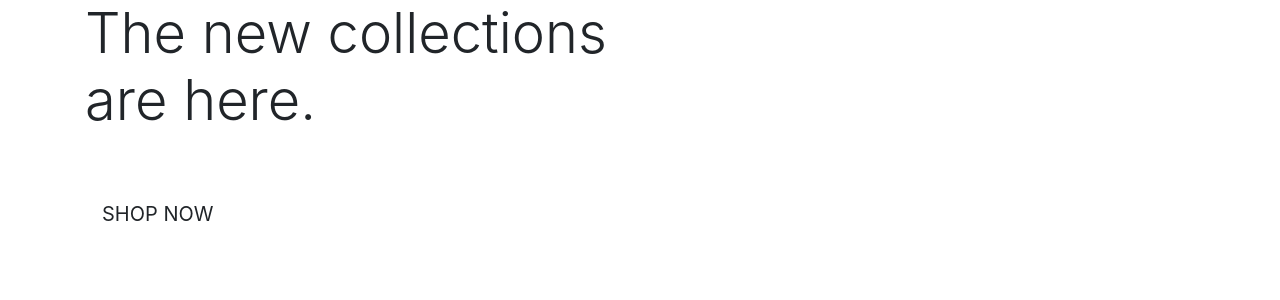
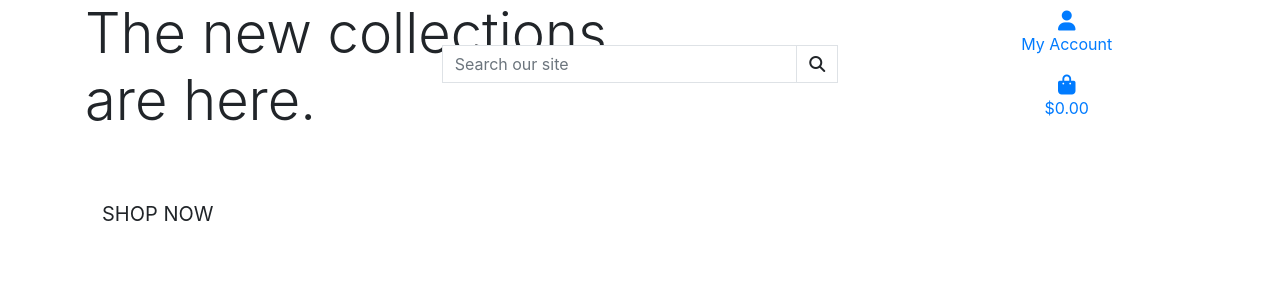
Before and after one commit to greggo58/CI-MS4-biltong-shop, a Django app: page / in a window 1280 px wide. Shown: the top 300 px of the page. Run offline with Django 3.2, Linux system fonts and the light colour scheme; some libraries are stand-ins or nearby versions.

Commit message:
add main page header and navbar links

```diff
--- a/templates/base.html
+++ b/templates/base.html
@@ -34,6 +34,7 @@
     <script src="https://cdn.jsdelivr.net/npm/bootstrap@4.4.1/dist/js/bootstrap.min.js"
         integrity="sha384-wfSDF2E50Y2D1uUdj0O3uMBJnjuUD4Ih7YwaYd1iqfktj0Uod8GCExl3Og8ifwB6" crossorigin="anonymous">
     </script>
+    <script src="https://kit.fontawesome.com/afff5cb2aa.js" crossorigin="anonymous"></script>
     {% endblock %}
 
     {% block extra_js %}
@@ -43,7 +44,68 @@
 </head>
 
 <body>
-    <header class="container-fluid fixed-top"></header>
+    <header class="container-fluid fixed-top">
+        <div class="row">
+            <div class="col-12 col-lg my-auto py-1 py-lg-0 text-center text-lg-left">
+                <a href="{% url 'home' %}" class="nav-link main-logo-link"></a>
+            </div>
+            <div class="col-12 col-lg my-auto py-1 py-lg-0">
+                <form action="" method="GET">
+                    <div class="input-group w-100">
+                        <input type="text" class="form-control border border-black rounded-0" name="q"
+                            placeholder="Search our site">
+                        <div class="input-group-append">
+                            <button class="form-control btn btn-black border border-black rounded-0" type="submit">
+                                <span class="icon">
+                                    <i class="fas fa-search"></i>
+                                </span>
+                            </button>
+                        </div>
+                    </div>
+                </form>
+            </div>
+            <div class="col-12 col-lg my-auto py-1 py-lg-0">
+                <ul class="list-inline list-unstyled text-center text-lg right my-0">
+                    <li class="list-line-item dropdown">
+                        <a href="" class="text-black nav-link" id="user-options" data-toggle="dropdown"
+                            aria-haspopup="true" aria-expanded="false">
+                            <div class="text-center">
+                                <div><i class="fas fa-user fa-lg"></i></div>
+                                <p class="my-0">My Account</p>
+                            </div>
+                        </a>
+                        <div class="dropdown-menu border-0" aria-labelledby="user-options">
+                            {% if request.user.is_authenticated %}
+                            {% if request.user.is_superuser %}
+                            <a href="" class="dropdown-item">Product Management</a>
+                            {% endif %}
+                            <a href="" class="dropdown-item">My Profile</a>
+                            <a href="{% url 'account_logout' %}" class="dropdown-item">Logout</a>
+                            {% else %}
+                            <a href="{% url 'account_logout' %}" class="dropdown-item">Register</a>
+                            <a href="{% url 'account_logout' %}" class="dropdown-item">Login</a>
+                            {% endif %}
+                        </div>
+                    </li>
+                    <li class="list-line-item">
+                        <a href=""
+                            class="{% if grand_total %}text-info font-weight-bold{% else %}text-black{% endif %} nav-link">
+                            <div class="text-center">
+                                <div><i class="fas fa-shopping-bag fa-lg"></i></div>
+                                <p class="my-0">
+                                    {% if grand_total %}
+                                    ${{ grand_total|floatformat:2 }}
+                                    {% else %}
+                                    $0.00
+                                    {% endif %}
+                                </p>
+                            </div>
+                        </a>
+                    </li>
+                </ul>
+            </div>
+        </div>
+    </header>
 
     {% if messages %}
     <div class="message-container"></div>
```
